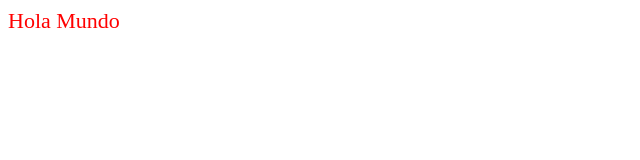
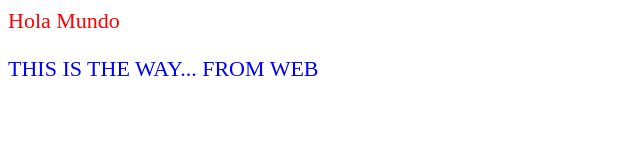
Before and after one commit to davamo/holamundo, a plain HTML site: page index.html in a window 1280 px wide. Shown: the whole page, without its empty margins (0-640 px from the left). Drawn offline with Linux system fonts and the light colour scheme.

Commit message:
add mensage from web

```diff
--- a/index.css
+++ b/index.css
@@ -2,3 +2,8 @@
     font-size: 22px;
     color: red;
 }
+
+p {
+    color : blue;
+    font-size: 22px;
+}
--- a/index.html
+++ b/index.html
@@ -9,5 +9,6 @@
 </head>
 <body>
     <div class="hola">Hola Mundo</div>
+    <p>THIS IS THE WAY... FROM WEB</p>
 </body>
 </html>
```
